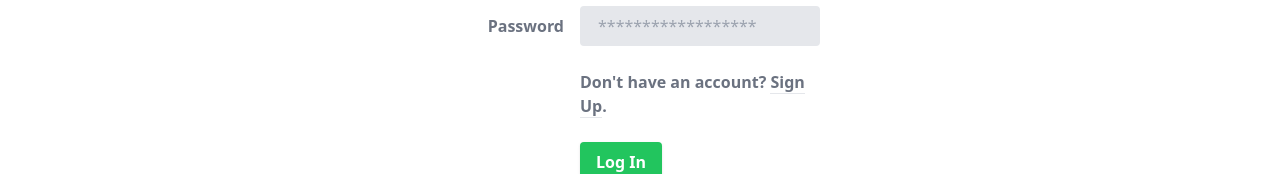
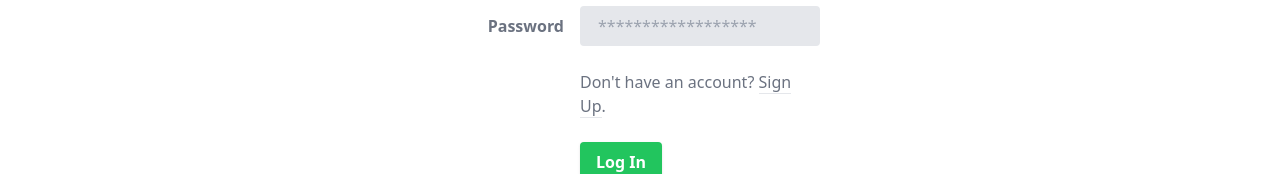
Before and after one commit to matherton/cannaExchange, a Vue app: page /cannaExchange/member-login in a window 1280 px wide. Shown: the part 1733-1907 px from the top of the page. Built offline with nearby package versions, Linux system fonts and the light colour scheme.

Commit message:
removed font-weight bold class

```diff
--- a/src/components/LoginForm.vue
+++ b/src/components/LoginForm.vue
@@ -42,7 +42,7 @@ import { RouterLink } from "vue-router";
     </div>
     <div class="md:flex md:items-center mb-6">
       <div class="md:w-1/3"></div>
-      <label class="md:w-2/3 block text-gray-500 font-bold">
+      <label class="md:w-2/3 block text-gray-500">
         Don't have an account?
         <router-link
           class="no-underline border-b border-blue text-blue"
```
